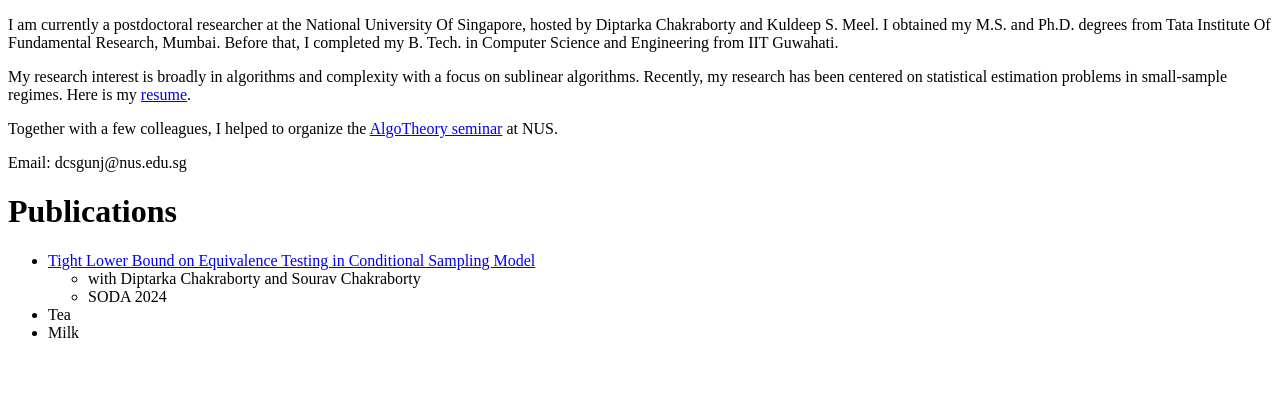
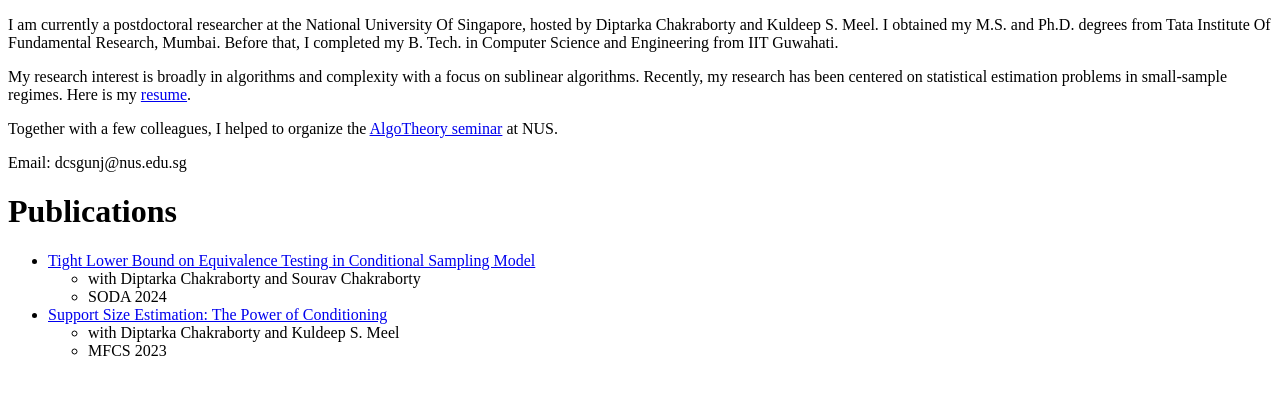
Before and after one commit to gunjankumar1024/gunjankumar1024.github.io, a plain HTML site: page index.html in a window 1280 px wide. Drawn offline with Linux system fonts and the light colour scheme.

Commit message:
Update index.html

```diff
--- a/index.html
+++ b/index.html
@@ -29,8 +29,20 @@ the <a href="https://www.google.com/url?q=https%3A%2F%2Fwww.comp.nus.edu.sg%2F~t
    </ul>
 
  </li>
-  <li>Tea</li>
-  <li>Milk</li>
+   <li>
+    <a href="https://www.google.com/url?q=https%3A%2F%2Farxiv.org%2Fabs%2F2211.11967&sa=D">Support Size Estimation: The Power of Conditioning</a>
+   <ul>
+    <li>
+        with Diptarka Chakraborty and Kuldeep S. Meel
+    </li>
+    <li>
+        MFCS 2023
+    </li>
+   </ul>
+
+ </li>
+
+
 </ul>
   </body>
 </html>
```
